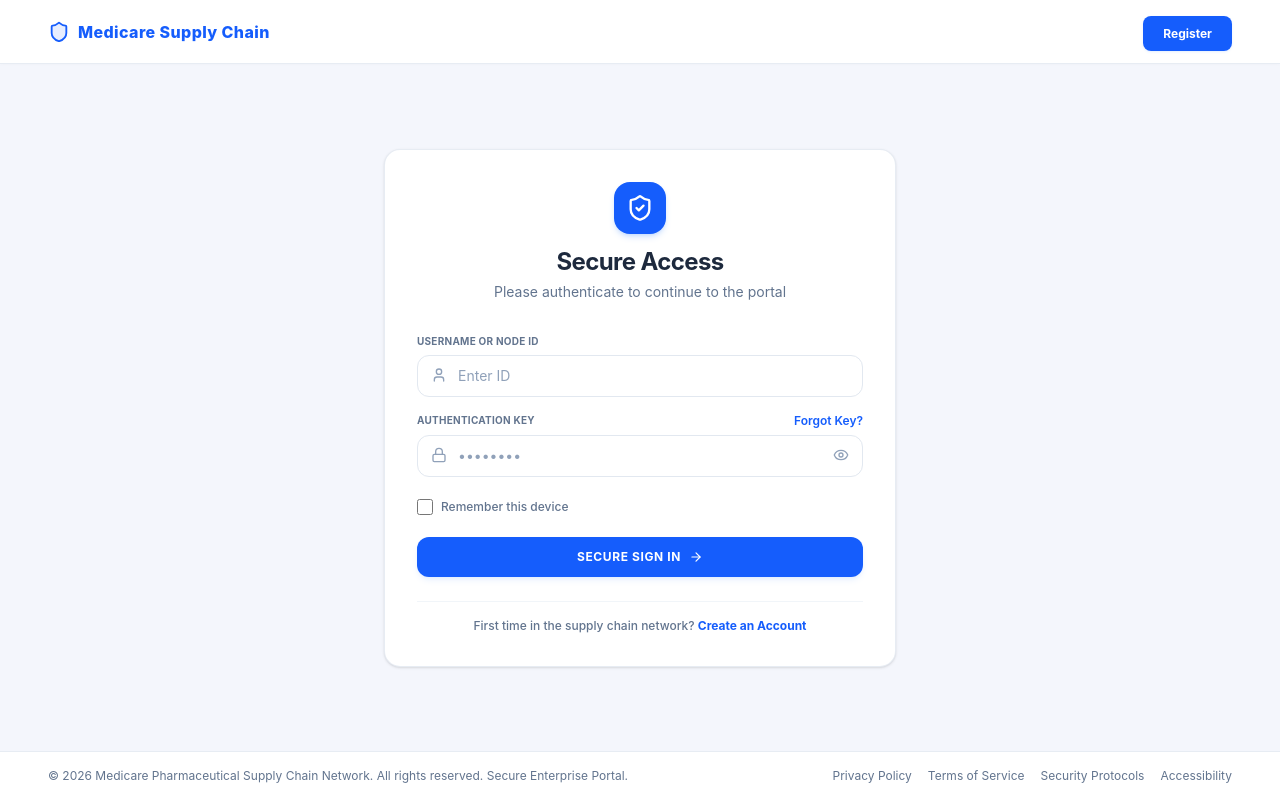
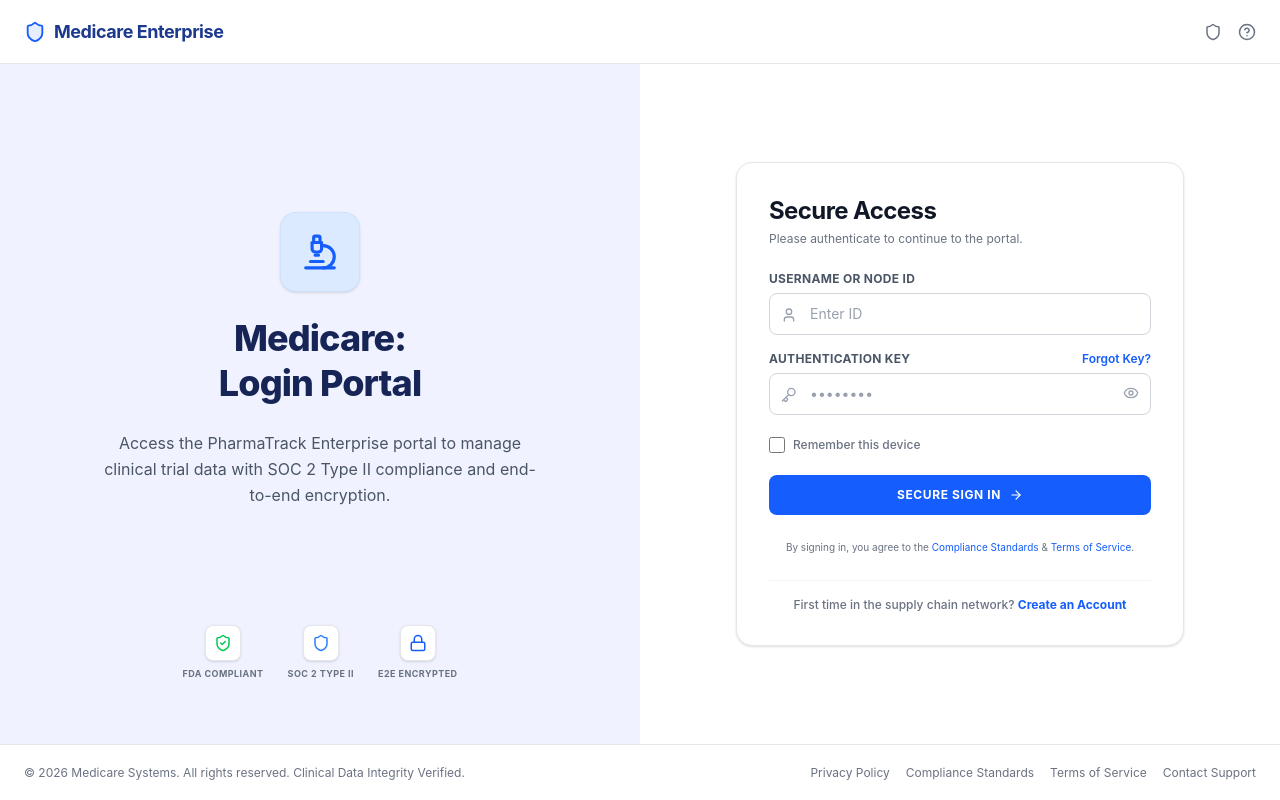
Before and after one commit to hith606/mediclear, a React (Vite) app in the folder frontend/: page /login in a window 1280 px wide. Built offline with nearby package versions, Linux system fonts and the light colour scheme.

Commit message:
ui: revert login page layout to original split-panel design

```diff
--- a/frontend/src/pages/Login.jsx
+++ b/frontend/src/pages/Login.jsx
@@ -68,33 +68,71 @@ const Login = () => {
   };
 
   return (
-    <div className="min-h-screen bg-[#f4f6fc] flex flex-col font-sans text-gray-800 select-none">
+    <div className="min-h-screen bg-white flex flex-col font-sans text-gray-800 relative select-none">
 
       {/* Header Bar */}
-      <header className="h-16 border-b border-slate-200/80 px-12 flex items-center justify-between bg-white z-20 shadow-[0_1px_3px_rgba(0,0,0,0.02)]">
+      <header className="h-16 border-b border-gray-200 px-6 flex items-center justify-between bg-white z-20">
         <div className="flex items-center gap-2">
           <Shield className="text-blue-600 fill-blue-600/10" size={22} />
-          <span className="font-extrabold text-base text-blue-600 tracking-wide font-sans">Medicare Supply Chain</span>
+          <span className="font-bold text-lg text-blue-900 tracking-tight">Medicare Enterprise</span>
         </div>
-        <div>
-          <Link
-            to="/register"
-            className="bg-blue-600 hover:bg-blue-700 active:bg-blue-800 text-white text-xs font-bold px-5 py-2.5 rounded-lg transition-all shadow-sm shadow-blue-500/10"
-          >
-            Register
-          </Link>
+        <div className="flex items-center gap-4 text-gray-500">
+          <button type="button" className="hover:text-blue-600 transition-colors"><Shield size={18} /></button>
+          <button type="button" className="hover:text-blue-600 transition-colors"><HelpCircle size={18} /></button>
         </div>
       </header>
 
       {/* Main Content Layout */}
-      <div className="flex-1 flex items-center justify-center p-8 md:p-16">
-        <div className="w-full max-w-lg p-8 rounded-2xl border border-slate-200/80 bg-white shadow-sm relative z-10">
-          <div className="flex flex-col items-center mb-8">
-            <div className="p-3 bg-blue-600 rounded-2xl text-white mb-3 shadow-md shadow-blue-500/20">
-              <ShieldCheck size={28} />
+      <div className="flex-1 flex flex-col md:flex-row">
+
+        {/* Left Panel: Clinical Branding Info */}
+        <div className="w-full md:w-1/2 bg-[#f0f3ff] p-8 md:p-16 flex flex-col justify-between items-center text-center">
+          <div className="hidden md:block" />
+
+          <div className="max-w-md space-y-6 my-auto flex flex-col items-center">
+            {/* Blue microscope logo box */}
+            <div className="p-5 bg-blue-100 rounded-2xl text-blue-600 flex items-center justify-center w-20 h-20 shadow-sm border border-blue-200/50">
+              <Microscope size={40} />
             </div>
-            <h1 className="text-2xl font-bold text-slate-800 font-sans">Secure Access</h1>
-            <p className="text-sm text-slate-500 mt-1">Please authenticate to continue to the portal</p>
+
+            <h1 className="text-3xl md:text-4xl font-extrabold text-blue-950 tracking-tight leading-tight whitespace-pre-line">
+              {"Medicare:\nLogin Portal"}
+            </h1>
+
+            <p className="text-sm md:text-base text-gray-600 leading-relaxed font-normal">
+              Access the PharmaTrack Enterprise portal to manage clinical trial data with SOC 2 Type II compliance and end-to-end encryption.
+            </p>
+          </div>
+
+          {/* Compliance features badges list */}
+          <div className="flex items-center justify-center gap-6 mt-8">
+            <div className="flex flex-col items-center gap-1.5">
+              <div className="p-2 bg-white rounded-lg border border-gray-200 text-green-500 shadow-sm">
+                <ShieldCheck size={18} />
+              </div>
+              <span className="text-[9px] font-bold text-gray-500 tracking-wider uppercase">FDA COMPLIANT</span>
+            </div>
+            <div className="flex flex-col items-center gap-1.5">
+              <div className="p-2 bg-white rounded-lg border border-gray-200 text-blue-500 shadow-sm">
+                <Shield size={18} />
+              </div>
+              <span className="text-[9px] font-bold text-gray-500 tracking-wider uppercase">SOC 2 TYPE II</span>
+            </div>
+            <div className="flex flex-col items-center gap-1.5">
+              <div className="p-2 bg-white rounded-lg border border-gray-200 text-blue-600 shadow-sm">
+                <Lock size={18} />
+              </div>
+              <span className="text-[9px] font-bold text-gray-500 tracking-wider uppercase">E2E ENCRYPTED</span>
+            </div>
+          </div>
+        </div>
+
+        {/* Right Panel: Secure Authenticator Form */}
+        <div className="w-full md:w-1/2 bg-white flex items-center justify-center p-8 md:p-16">
+          <div className="w-full max-w-md border border-gray-200 rounded-2xl p-8 bg-white shadow-sm hover:shadow-md transition-all duration-200">
+            <div className="mb-6">
+              <h2 className="text-2xl font-bold text-gray-900 tracking-tight">Secure Access</h2>
+              <p className="text-xs text-gray-500 mt-1">Please authenticate to continue to the portal.</p>
             </div>
 
             {success && (
@@ -112,9 +150,9 @@ const Login = () => {
             <form onSubmit={handleSubmit} className="space-y-4">
               {/* Username Input */}
               <div className="space-y-1.5">
-              <label className="block text-[10px] font-bold text-slate-500 uppercase tracking-wide">Username or Node ID</label>
+                <label className="block text-xs font-bold text-gray-600 uppercase tracking-wide">Username or Node ID</label>
                 <div className="relative">
-                <span className="absolute left-3.5 top-3 text-slate-400"><User size={16} /></span>
+                  <span className="absolute left-3 top-3.5 text-gray-400"><User size={16} /></span>
                   <input
                     type="text"
                     name="username"
@@ -122,7 +160,7 @@ const Login = () => {
                     value={formData.username}
                     onChange={handleChange}
                     placeholder="Enter ID"
-                  className="w-full pl-10 pr-4 py-2.5 text-sm bg-white border border-slate-200 rounded-xl text-slate-800 placeholder-slate-400 focus:outline-none focus:border-blue-500 focus:ring-1 focus:ring-blue-500/20 transition-colors"
+                    className="w-full pl-10 pr-4 py-2.5 text-sm bg-white border border-gray-300 rounded-lg text-gray-900 placeholder-gray-400 focus:outline-none focus:border-blue-500 focus:ring-1 focus:ring-blue-500 transition-colors"
                   />
                 </div>
               </div>
@@ -130,11 +168,11 @@ const Login = () => {
               {/* Password Input */}
               <div className="space-y-1.5">
                 <div className="flex justify-between items-center">
-                <label className="block text-[10px] font-bold text-slate-500 uppercase tracking-wide">Authentication Key</label>
+                  <label className="block text-xs font-bold text-gray-600 uppercase tracking-wide">Authentication Key</label>
                   <Link to="/reset-password" className="text-xs font-semibold text-blue-600 hover:text-blue-800">Forgot Key?</Link>
                 </div>
                 <div className="relative">
-                <span className="absolute left-3.5 top-3 text-slate-400"><Lock size={16} /></span>
+                  <span className="absolute left-3 top-3.5 text-gray-400"><Key size={16} /></span>
                   <input
                     type={showPassword ? 'text' : 'password'}
                     name="password"
@@ -142,12 +180,12 @@ const Login = () => {
                     value={formData.password}
                     onChange={handleChange}
                     placeholder="••••••••"
-                  className="w-full pl-10 pr-10 py-2.5 text-sm bg-white border border-slate-200 rounded-xl text-slate-800 placeholder-slate-400 focus:outline-none focus:border-blue-500 focus:ring-1 focus:ring-blue-500/20 transition-colors"
+                    className="w-full pl-10 pr-10 py-2.5 text-sm bg-white border border-gray-300 rounded-lg text-gray-900 placeholder-gray-400 focus:outline-none focus:border-blue-500 focus:ring-1 focus:ring-blue-500 transition-colors"
                   />
                   <button
                     type="button"
                     onClick={() => setShowPassword(!showPassword)}
-                  className="absolute right-3.5 top-3 text-slate-400 hover:text-slate-600"
+                    className="absolute right-3 top-3 text-gray-400 hover:text-gray-600"
                   >
                     {showPassword ? <EyeOff size={16} /> : <Eye size={16} />}
                   </button>
@@ -159,9 +197,9 @@ const Login = () => {
                 <input
                   type="checkbox"
                   id="remember"
-                className="w-4 h-4 text-blue-600 border-slate-300 rounded focus:ring-blue-500 cursor-pointer"
+                  className="w-4 h-4 text-blue-600 border-gray-300 rounded focus:ring-blue-500 cursor-pointer"
                 />
-              <label htmlFor="remember" className="text-xs text-slate-500 font-medium select-none cursor-pointer">
+                <label htmlFor="remember" className="text-xs text-gray-500 font-medium select-none cursor-pointer">
                   Remember this device
                 </label>
               </div>
@@ -170,16 +208,21 @@ const Login = () => {
               <button
                 type="submit"
                 disabled={loading}
-              className="w-full py-3 bg-blue-600 hover:bg-blue-700 active:bg-blue-800 text-white text-xs font-bold rounded-xl transition-all flex items-center justify-center gap-2 uppercase tracking-wider disabled:opacity-50 shadow-md shadow-blue-500/10"
+                className="w-full py-3 bg-blue-600 hover:bg-blue-700 active:bg-blue-800 text-white text-xs font-bold rounded-lg transition-all flex items-center justify-center gap-2 uppercase tracking-wider disabled:opacity-50"
               >
                 {loading ? 'Authenticating...' : 'Secure Sign In'}
                 <ArrowRight size={14} />
               </button>
             </form>
 
+            {/* Terms and Disclaimer */}
+            <p className="text-[10px] text-center text-gray-500 mt-6 leading-relaxed">
+              By signing in, you agree to the <a href="#" className="text-blue-600 hover:underline">Compliance Standards</a> & <a href="#" className="text-blue-600 hover:underline">Terms of Service</a>.
+            </p>
+
             {/* Account Registration Link */}
-          <div className="mt-6 pt-4 border-t border-slate-100 text-center">
-            <p className="text-xs text-slate-500 font-medium">
+            <div className="mt-6 pt-4 border-t border-gray-100 text-center">
+              <p className="text-xs text-gray-500 font-medium">
                 First time in the supply chain network?{' '}
                 <Link to="/register" className="text-blue-600 hover:text-blue-800 font-bold hover:underline">
                   Create an Account
@@ -188,17 +231,18 @@ const Login = () => {
             </div>
           </div>
         </div>
+      </div>
 
       {/* Footer Bar */}
-      <footer className="border-t border-slate-200/80 px-12 flex flex-col md:flex-row items-center justify-between bg-white text-slate-500 text-xs py-4 gap-2 z-20">
+      <footer className="h-14 border-t border-gray-200 px-6 flex flex-col md:flex-row items-center justify-between bg-white text-gray-500 text-[10px] md:text-xs z-20 py-4 gap-2">
         <div>
-          © 2026 Medicare Pharmaceutical Supply Chain Network. All rights reserved. Secure Enterprise Portal.
+          © 2026 Medicare Systems. All rights reserved. Clinical Data Integrity Verified.
         </div>
         <div className="flex items-center gap-4">
           <a href="#" className="hover:text-blue-600 transition-colors">Privacy Policy</a>
+          <a href="#" className="hover:text-blue-600 transition-colors">Compliance Standards</a>
           <a href="#" className="hover:text-blue-600 transition-colors">Terms of Service</a>
-          <a href="#" className="hover:text-blue-600 transition-colors">Security Protocols</a>
-          <a href="#" className="hover:text-blue-600 transition-colors">Accessibility</a>
+          <a href="#" className="hover:text-blue-600 transition-colors">Contact Support</a>
         </div>
       </footer>
     </div>
```
Lines whose indentation alone changed are shown as unchanged.
